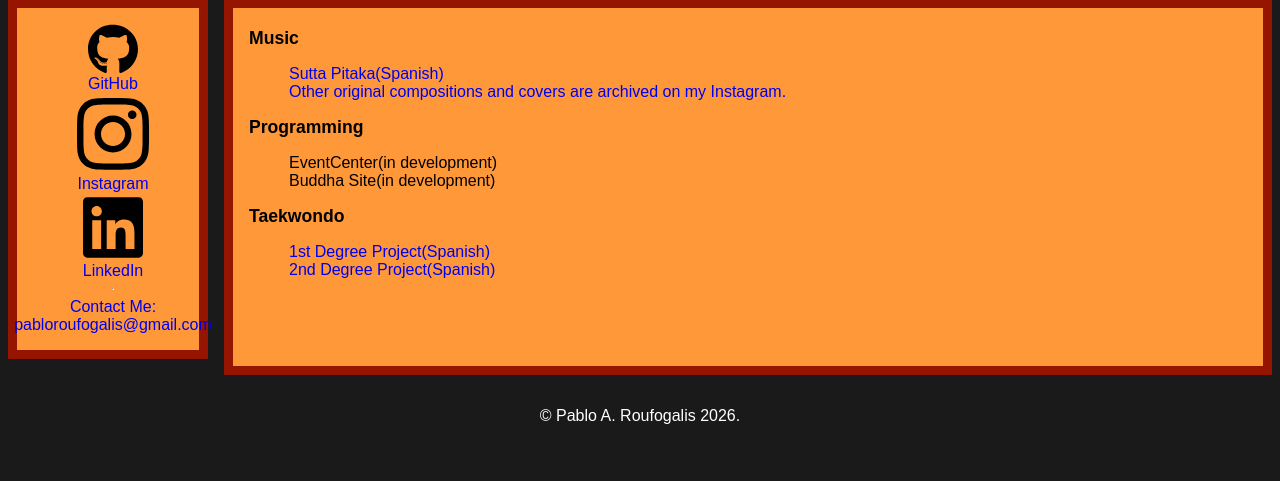
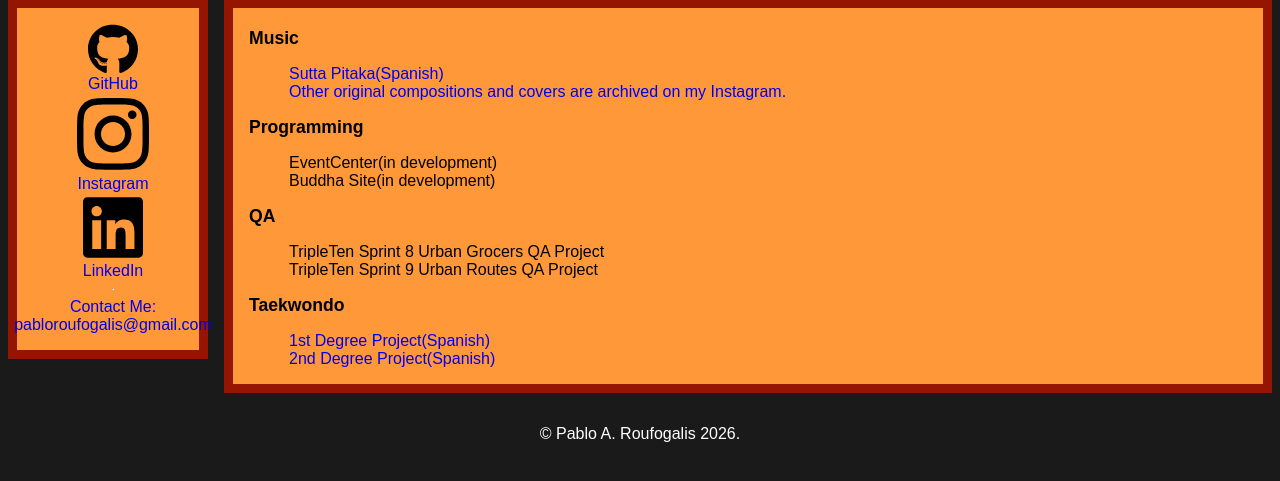
Before and after one commit to elchamopablo/blog, a Django app: template templates/blog/en/projects.html in a window 1280 px wide. Shown: the part 145-626 px from the top of the page. Run offline with Django 3.2, Linux system fonts and the light colour scheme; the template is opened without the code that fills it, so the values that code supplies are empty.

Commit message:
Add QA Projects and change TripleTen English certification title

```diff
--- a/templates/blog/en/certificates.html
+++ b/templates/blog/en/certificates.html
@@ -17,7 +17,7 @@
               <li><a href="https://www.freecodecamp.org/certification/elchamopablo/responsive-web-design" target="_blank">Responsive Web Design</a></li>
               <li><a href="https://www.freecodecamp.org/certification/elchamopablo/javascript-algorithms-and-data-structures" target="_blank">JavaScript Algorithms and Data Structures</a></li>
               <li><a href="https://www.udemy.com/certificate/UC-4d4458dc-77fe-4f94-abf5-212767c3b2a0/" target="_blank">The Complete 2023 Web Development Bootcamp</a></li>
-              <li><a href="{% static 'blog/tripleten.png' %}">TripleTen QA Bootcamp</a></li>
+              <li><a href="{% static 'blog/tripleten.png' %}">TripleTen QA Bootcamp(Spanish)</a></li>
             </ul>
         <h2>Taekwondo</h2>
             <ul>
--- a/templates/blog/en/projects.html
+++ b/templates/blog/en/projects.html
@@ -15,6 +15,11 @@
             <li>{% comment %}<a href="https://github.com/elchamopablo/EventCenter" target="_blank">{% endcomment %}EventCenter(in development){% comment %}</a>{% endcomment %}</li>
             <li>{% comment %}<a href="https://github.com/elchamopablo/BuddhaSite" target="_blank">{% endcomment %}Buddha Site(in development){% comment %}</a>{% endcomment %}</li>
         </ul>
+    <h2>QA</h2>
+        <ul>
+            <li><a href="https://github.com/elchamopablo/qa-project-Urban-Grocers-app-es"></a>TripleTen Sprint 8 Urban Grocers QA Project</li>
+            <li><a href="https://github.com/elchamopablo/qa-project-Urban-Routes-es"></a>TripleTen Sprint 9 Urban Routes QA Project</li>
+        </ul>
     <h2>Taekwondo</h2>
         <ul>
             <li><a href="{% url 'blog:1er-dan-indice' %}" target="_blank">1st Degree Project(Spanish)</a></li>
--- a/templates/blog/es/proyectos.html
+++ b/templates/blog/es/proyectos.html
@@ -15,6 +15,11 @@
             <li>{% comment %}<a href="https://github.com/elchamopablo/EventCenter" target="_blank">{% endcomment %}EventCenter(en desarrollo){% comment %}</a>{% endcomment %}</li>
             <li>{% comment %}<a href="https://github.com/elchamopablo/BuddhaSite" target="_blank">{% endcomment %}Buddha Site(en desarrollo){% comment %}</a>{% endcomment %}</li>
         </ul>
+    <h2>QA</h2>
+        <ul>
+            <li><a href="https://github.com/elchamopablo/qa-project-Urban-Grocers-app-es"></a>Proyecto de TripleTen QA Sprint 8 Urban Grocers</li>
+            <li><a href="https://github.com/elchamopablo/qa-project-Urban-Routes-es"></a>Proyecto de TripleTen QA Sprint 9 Urban Routes</li>
+        </ul>
     <h2>Taekwondo</h2>
         <ul>
             <li><a href="{% url 'blog:1er-dan-indice' %}" target="_blank">Proyecto de 1er Dan</a></li>
```
